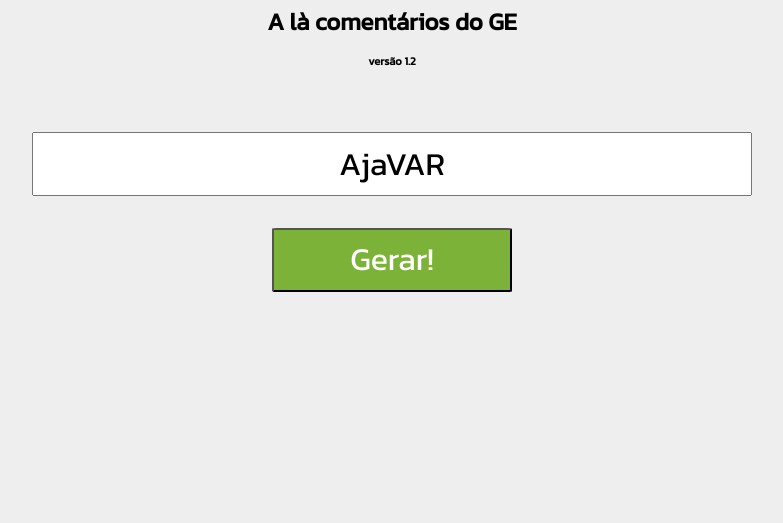
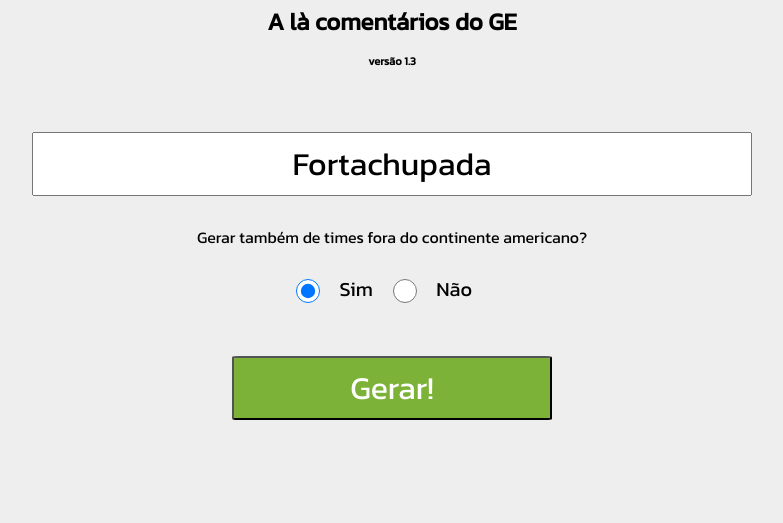
Before and after one commit to NixonMSilva/TeamNameGECorrupter, a plain HTML site: page index.html in a window 1280 px wide. Both pictures are taken after a click on the button "Gerar!". Shown: the part 214-737 px from the top of the page, without its empty margins (248-1031 px from the left). Drawn offline with nearby package versions, Linux system fonts and the light colour scheme.

Commit message:
Version 1.3
Added an option to allow/disallow the generation of names including teams outside of the Americas.

```diff
--- a/css/styles.css
+++ b/css/styles.css
@@ -11,10 +11,35 @@ body {
 
 }
 
-.generator {
+.generator__base {
 	margin-left: auto;
 	margin-right: auto;
+	width: 45rem;
+	height: 4rem;
+	margin-bottom: 2rem;
+	font-size: 200%;
+	text-align: center;
+}
 
+.generator__radio {
+	margin-top: 2rem;
+	margin-bottom: 2rem;
+}
+
+.generator__radio--btn {
+	height: 1.5rem;
+	width: 1.5rem;
+}
+
+.generator__radio--label {
+	font-size: 125%;
+	vertical-align: super;
+	margin-left: 1rem;
+	margin-right: 1rem;
+}
+
+.generator__button {
+	width: 25%;
 }
 
 .container {
@@ -33,14 +58,6 @@ h3 {
 	font-size: 70%;
 }
 
-input {
-	width: 45rem;
-	height: 4rem;
-	margin-bottom: 2rem;
-	font-size: 200%;
-	text-align: center;
-}
-
 button {
 	width: 15rem;
 	height: 4rem;
@@ -48,6 +65,7 @@ button {
 	background-color: #7bb237;
 	color: white;
 	border-radius: 2%;
+	cursor: pointer;
 }
 
 footer {
--- a/index.html
+++ b/index.html
@@ -15,10 +15,18 @@
 <body>
 	<h1>Gerador de Nomes</h1>
 	<h2>A là comentários do GE</h2>
-	<h3>versão 1.2</h3>
+	<h3>versão 1.3</h3>
 	<form class = "generator">
-		<input type = "text" placeholder="Clique no botão para gerar um nome!" id = "result" readonly><br>
-		<button type = "button" onclick = "generateName();">Gerar!</button>
+		<input class = "generator__base" type = "text" placeholder="Clique no botão para gerar um nome!" id = "result" readonly><br>
+		<label>Gerar também de times fora do continente americano?</label>
+		<div class = "generator__radio">
+			<input class = "generator__radio--btn" type = "radio" id = "allow" name = "option" onchange = "changeAllowEuropeanClubs();" value = true checked>
+			<label class = "generator__radio--label" for = "allow">Sim</label>
+			<input class = "generator__radio--btn" type = "radio" id = "disallow" name = "option" onchange = "changeDisallowEuropeanClubs();" value = false>
+			<label class = "generator__radio--label" for = "disallow">Não</label>
+		</div> <!-- .generator__radio -->
+		<br>
+		<button class = "generator__button" type = "button" onclick = "generateName();">Gerar!</button>
 	</form> <!-- .generator -->
 	<div class = "container">
 		<footer>@CazadorImperial - 2021</footer>
--- a/js/scripts.js
+++ b/js/scripts.js
@@ -1,39 +1,82 @@
 const maxNames = 2000;
 
-const noMethods = 4;
+const noMethods = 9;
+
+var allowNonAmericanClubs = true;
+
+// Club names on the left
 
 const clubNamesLeft = ["Fla", "Flu", "São ", "San", "Pal", "Cor", "Athleti", "Atléti", "Cru", "Bota",
-	"Vas", "Real ", "Barce", "Manchester ", "Juve", "Inter", "Gre", "Lazi", "Porto", "Benfi", "Bayern ",
-	"Chape", "Boca ", "River ", "San ", "Peña", "Liver", "Chel", "Totten", "Mazem", "Raja ", "Tigre",
-	"Bangu", "Forta", "Cea", "Vit", "Bah", "Ata", "Figuei", "Ava", "Crici", "Cuia", "Corin", "Náuti",
-	"Santa", "Spor", "Améri", "Coriti", "Ponte", "Guara", "Roma", "Sportin", "Shakt", "Galata", "Fener",
-	"Aja", "Feyer", "Dínamo ", "Schalke", "Grêmi"]
+	"Vas", "Gre", "Chape", "Boca ", "River ", "San ", "Peña", "Tigre", "Bangu", "Forta", "Cea", "Vit", "Bah",
+	"Figuei", "Ava", "Crici", "Cuia", "Corin", "Náuti", "Santa", "Spor", "Améri", "Coriti", "Ponte", "Guara", "Grêmi",
+	"Bragan", "Confi", "Cruzei", "Flamen", "Flumi", "Vasco", "Interna", "Inter", "Vitó", "Bahi", "Ponte Pre",
+	"São Pau"]
 
-const clubNamesRightConsonant = ["mengo", "minense", "tos", "meiras", "zeiro", "fogo", "lona", "nfica",
-	"coense", "rol", "pool", "sea", "ham", "zembe", "rá", "leza", "nacional", "mio",
-	"lanta", "rense", "rani", "saray", "bahçe", "ktas", "noord", "vaí"]
+// Club names on the left (Non-American)
+
+const clubNamesLeft_NAMER = ["Real ", "Barce", "Manchester ", "Juve", "Lazi", "Arse", "Porto", "Benfi", "Bayern ",
+	"Liver", "Chel", "Totten", "Mazem", "Raja ", "Ata", "Paris Saint-", "Olympique ", "Roma", "Sportin", "Shakt",
+	"Galata", "Fener", "Dínamo ", "Schalke", "Borussia ", "Mil", "Milan"]
+
+// Club names on the right, starting with consonants
+
+const clubNamesRightConsonant = ["mengo", "minense", "tos", "meiras", "zeiro", "fogo",  "coense", "rol", "rá", "leza",
+	"nacional", "mio", "rense", "rani", "vaí", "cional", "lético", "rinthians", "ntino", "taleza"]
+
+// Club names on the right, starting with vowels
 
 const clubNamesRightVowel = ["inthians", "entude", "ória", "úma", "asco", "afogo", "itiba", "áutico", "abá",
-	"iktas", "oord", "ia", "ória", "enham", "enfica"]
+	"ia", "ória", "antino", "onfiança", "eará"]
 
-const clubNamesComposite = [" United", " Madrid", " City", " de Munique", " Casablanca", " Juniors", " Plate",
-	" Lorenzo", " Paulo", " Mineiro", " Paranaense", " do Rio", " de Natal", " Goianiense", " Dortmund", " Zagreb",
-	" Zvezda", " de Madrid", " Paraibano", " de Alagoinhas", "-MG", "-RN", "-PR", "-RJ", "-PB", "-GO", " Cruz",
-	" Del Valle"]
+// Club names on the right, starting with consonants (Non-American)
+
+const clubNamesRightConsonant_NAMER = ["lona", "nfica", "pool", "sea", "ham", "zembe", "nazionale", "lanta", "saray",
+	"bahçe", "ktas", "noord"]
+
+// Club names on the right, starting with vowels (Non-American)
+
+const clubNamesRightVowel_NAMER = ["enham", "enfica", "iktas", "oord", "-Germain"]
+
+// Composite club names
+
+const clubNamesComposite = [" Juniors", " Plate", " Lorenzo", " Paulo", " Mineiro", " Paranaense",
+	" do Rio", " de Natal", " Goianiense", " Paraibano", " de Alagoinhas", "-MG", "-RN", "-PR",
+	"-RJ", "-PB", "-GO", " Cruz", " Del Valle"]
+
+// Composite club names (Non-American)
+
+const clubNamesComposite_NAMER = [" United", " Madrid", " City", " de Munique", " Casablanca", " Dortmund", " Zagreb",
+	" Zvezda", " de Madrid"]
+
+// Generic corruptions (can be applied on any side)
 
 const corruptionsGeneric = ["Merda", "Cocô", "Lixo", "Bosta", "Putrefa", "Desgraça", "Caralho", "Porra", "Verme",
 	"Discórdia", "Bumbum", "Otário", "Debilóide", "Rouba", "VAR", "Caga", "Mijo", "Xixi", "Urina", "Fezes", "Mia Khalifa",
-	"Gorfo", "Cachaça", "Cu", "Corno", "Máfia", "Apito", "Crime", "Assalto"]
+	"Gorfo", "Cachaça", "Cu", "Corno", "Máfia", "Apito", "Crime", "Assalto", "Pau"]
 
-const corruptionsLeft = ["VAR", "Putref", "Desgraç", "Caralh", "Mij", "Cag", "Roub", "Verm", "Porr", "Bost", "Coc", "Merd",
+// Corruptions at the start of the name (prefix)
+
+const corruptionsLeft = ["VAR", "Putref", "Desgraç", "Caralh", "Mij", "Caga", "Roub", "Verm", "Porr", "Bost", "Cocô", "Merd",
 	"Apit", "Crim", "Assalt"]
 
+// Corruptions at the end of the name (suffix)
+
 const corruptionsRight = ["bumbumguloso", "falência", "puta", "mídia", "órfão", "bilau", "piupiu", "pênis", "vagina",
-	"bunda", "chupada", "boquete", "fio-terra", "gozo", "esperma"]
+	"bunda", "chupada", "boquete", "fio-terra", "gozo", "esperma", "piroca", "mamador", "lambida", "arrombada",
+	"diarreia", "leprosa", "aidética"]
 
 const generateName = () => {
+
+	// Picks two seeds then choose a method of merging
 	var corruptedName = "", seed_0 = generateRandomNumber(), seed_1 = generateRandomNumber();
-	switch (chooseMethod())
+	var  choosenMethodNo = chooseMethod();
+
+	// Check if non-american clubs are allowed through the radio buttons
+	if (!allowNonAmericanClubs)
+		choosenMethodNo %= 4;
+
+	// Produce the result
+	switch (choosenMethodNo)
 	{
 		case 0:	// clubNamesLeft + corruptionsGeneric
 			corruptedName = getRandomElement(clubNamesLeft, seed_0) + getRandomElement(corruptionsGeneric, seed_1);
@@ -50,7 +93,27 @@ const generateName = () => {
 		case 4: // corruptionsGeneric + clubNamesComposite
 			corruptedName = getRandomElement(corruptionsGeneric, seed_0) + getRandomElement(clubNamesComposite, seed_1);
 		break;
+
+		// Cases with Non-America clubs
+
+		case 5: // clubNamesLeft_NAMER + corruptionsGeneric
+			corruptedName = getRandomElement(clubNamesLeft_NAMER, seed_0) + getRandomElement(corruptionsGeneric, seed_1);
+		break;
+		case 6: // clubNamesLeft_NAMER + corruptionsRight
+			corruptedName = getRandomElement(clubNamesLeft_NAMER, seed_0) + getRandomElement(corruptionsRight, seed_1);
+		break;
+		case 7: // corruptionsGeneric + clubNamesRightConsonant_NAMER
+		corruptedName = getRandomElement(corruptionsGeneric, seed_0) + getRandomElement(clubNamesRightConsonant_NAMER, seed_1);
+		break;
+		case 8: // corruptionsLeft + clubNamesRightVowel_NAMER
+			corruptedName = getRandomElement(corruptionsLeft, seed_0) + getRandomElement(clubNamesRightVowel_NAMER, seed_1);
+		break;
+		case 9: // corruptionsGeneric + clubNamesComposite
+			corruptedName = getRandomElement(corruptionsGeneric, seed_0) + getRandomElement(clubNamesComposite_NAMER, seed_1);
+		break;
 	}
+
+	// Edit the values of the readonly input to show the result
 	document.getElementById("result").value = corruptedName;
 };
 
@@ -65,3 +128,11 @@ const getRandomElement = (arr, number) => {
 const chooseMethod = () => {
 	return Math.floor((Math.random() * (noMethods + 1)));
 }
+
+const changeAllowEuropeanClubs = () => {
+	allowNonAmericanClubs = true;
+}
+
+const changeDisallowEuropeanClubs = () => {
+	allowNonAmericanClubs = false;
+}
```
